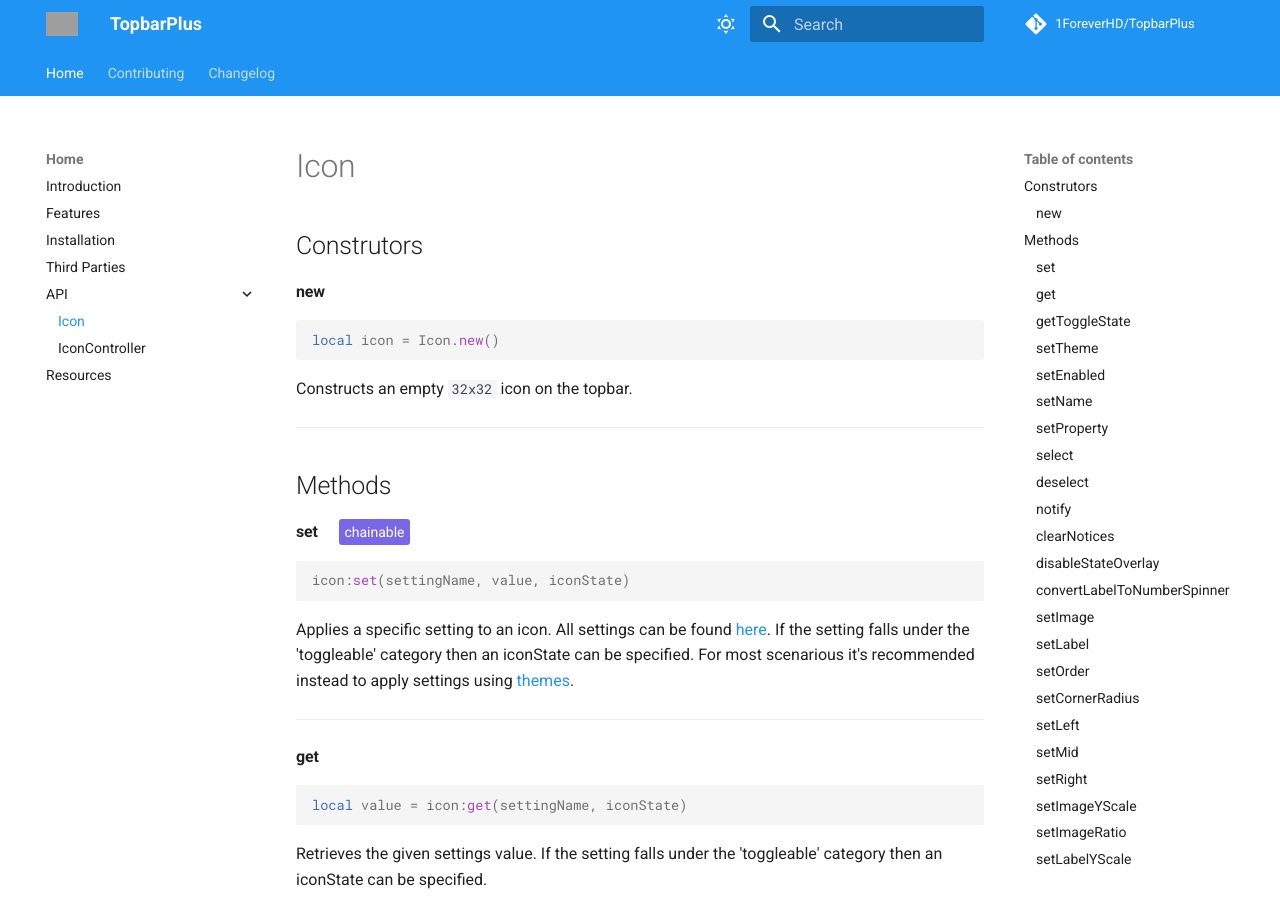
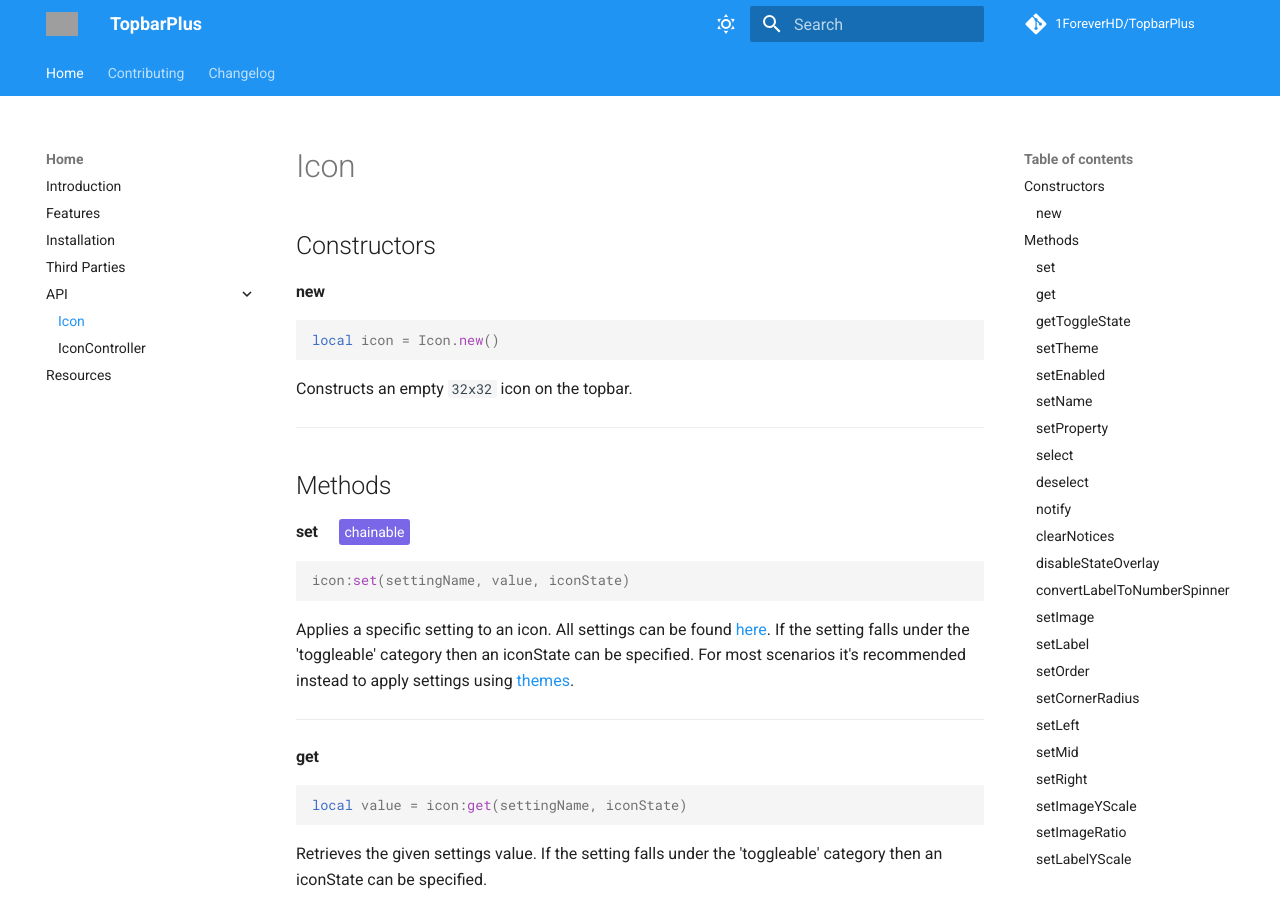
Before and after one commit to 1ForeverHD/TopbarPlus, an MkDocs documentation site: the page built from docs/api/icon.md, in a window 1280 px wide and 900 px high. Built offline with MkDocs 1.6.1 and Material for MkDocs 9.7.7, drawn with Linux system fonts in a browser that asks for light colours; comment, search, counter and statistics services are not loaded; some of the changed text lies outside the part shown; grey boxes are pictures that could not be loaded.

Commit message:
Fixed typos

````diff
--- a/docs/api/icon.md
+++ b/docs/api/icon.md
@@ -1,7 +1,7 @@
 [themes]: https://1foreverhd.github.io/TopbarPlus/features/#themes
 [set method]: https://1foreverhd.github.io/TopbarPlus/api/icon/#set
 
-## Construtors
+## Constructors
 
 #### new
 ```lua
@@ -20,7 +20,7 @@
 ```lua
 icon:set(settingName, value, iconState)
 ```
-Applies a specific setting to an icon. All settings can be found [here](https://github.com/1ForeverHD/TopbarPlus/blob/main/src/Icon/Themes/Default.lua). If the setting falls under the 'toggleable' category then an iconState can be specified. For most scenarious it's recommended instead to apply settings using [themes].
+Applies a specific setting to an icon. All settings can be found [here](https://github.com/1ForeverHD/TopbarPlus/blob/main/src/Icon/Themes/Default.lua). If the setting falls under the 'toggleable' category then an iconState can be specified. For most scenarios it's recommended instead to apply settings using [themes].
 
 ----
 #### get
@@ -144,7 +144,7 @@
 ```lua
 icon:setImage(imageId, iconState)
 ```
-Applies an image to the icon based on the given ``imaageId``. ``imageId`` can be an assetId or a complete asset string.
+Applies an image to the icon based on the given ``imageId``. ``imageId`` can be an assetId or a complete asset string.
 
 ----
 #### setLabel
@@ -218,7 +218,7 @@
 ```lua
 icon:setBaseZIndex(ZIndex, iconState)
 ```
-Calculates the difference between the existing baseZIndex (i.e. ``instances.iconContainer.ZIndex``) and new value, then updates the ZIndex of all objects within the icon accoridngly using this difference.
+Calculates the difference between the existing baseZIndex (i.e. ``instances.iconContainer.ZIndex``) and new value, then updates the ZIndex of all objects within the icon accordingly using this difference.
 
 ----
 #### setSize
````
